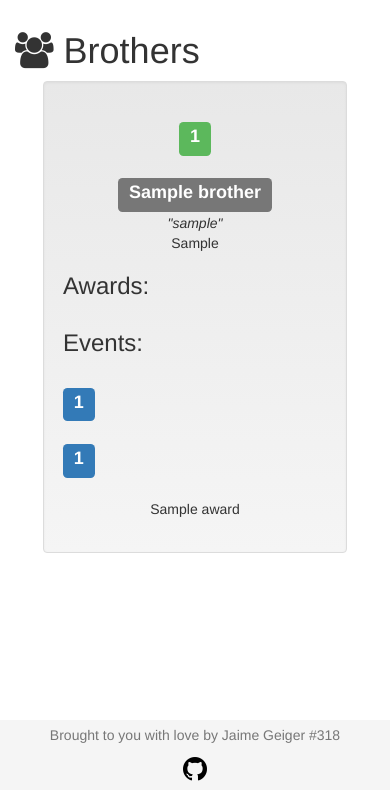
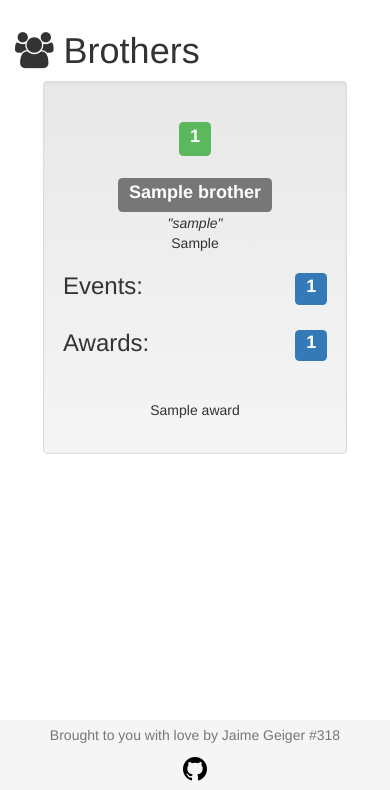
Before and after one commit to wumb0/KDRPoints, a Flask app: page /brothers in a window 390 px wide. Shown: the part 54-844 px from the top of the page. Run offline with Flask 2, Linux system fonts and the light colour scheme; a user stored in the database is signed in; tables that the repository leaves empty hold one stand-in row (values such as "Sample post"); parts of the project's set-up code (start-up, migrations or seed data) failed here and were passed over; some libraries are stand-ins or nearby versions.

Commit message:
fixed award alignment and mobile view

```diff
--- a/app/templates/brothers.html
+++ b/app/templates/brothers.html
@@ -26,24 +26,16 @@
     </div>
     <div class="col-md-2">
         <div class="row">
-            <h3>Awards:</h3>
+            <h3>Events: <span class="label label-primary lblspace" style="float: right;">{{brother.events.filter_by(semester=g.current_semester).all()|length}}</span></h3>
         </div>
         <div class="row">
-            <h3>Events:</h3>
+            <h3>Awards: <span class="label label-primary lblspace" style="float: right;">{{brother.awards.filter_by(semester=g.current_semester).all()|length}}</span></h3>
         </div>
     </div>
-    <div class="col-md-1">
-        <div class="row">
-            <h3><span class="label label-primary lblspace">{{brother.awards.filter_by(semester=g.current_semester).all()|length}}</span></h3>
-        </div>
-        <div class="row">
-            <h3><span class="label label-primary lblspace">{{brother.events.filter_by(semester=g.current_semester).all()|length}}</span></h3>
-        </div>
-    </div>
-    <div class="col-md-5">
-        {% for award in brother.awards.all()[:5] %}
-        <div class="col-sm-1 col-md-1 text-center award">
-            <div class="row">
+    <div class="col-md-5 space-above col-md-offset-1 text-center">
+        {% for award in brother.awards[::-1][:4] %}
+        <div class="col-sm-2 col-md-2 award">
+            <div class="row text-center">
                 <i style="color: #{{award.color}}" class="fa {{award.icon}} fa-4x" title="{{award.semester}} - {{award.points}} Points"></i>
             </div>
             <div class="row text-center">
```
